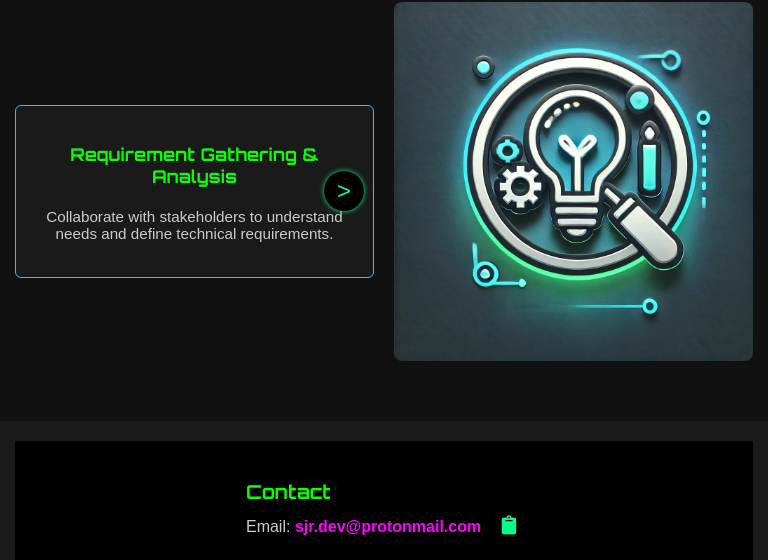
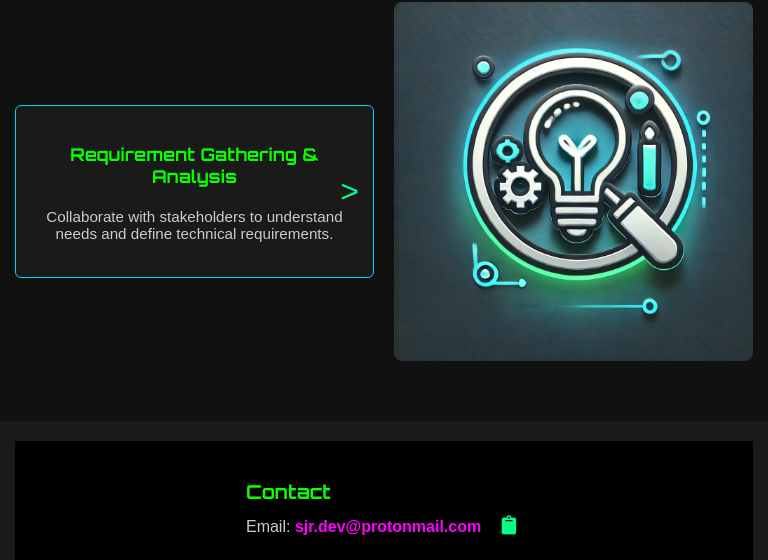
Before and after one commit to Sammy-John/teknabu_landing_page, a plain HTML site: page index.html in a window 768 px wide. Shown: the part 1247-1807 px from the top of the page. Drawn offline with Linux system fonts and the light colour scheme.

Commit message:
Changed Next Icon

```diff
--- a/teknabustyles.css
+++ b/teknabustyles.css
@@ -757,28 +757,22 @@ ul li a.service-text:hover {
         transition: opacity 0.3s ease;
     }
 
-    /* Next button */
-    .next-icon {
-        display: flex;
-        justify-content: center;
-        align-items: center;
+     /* Next Icon, hidden on desktop */
+     .next-icon {
+        display: block; /* Show only on mobile */
         position: absolute;
         top: 50%;
-        right: 10px;
-        width: 40px;
-        height: 40px;
-        font-size: 1.5rem;
+        right: 15px;
+        transform: translateY(-50%);
+        font-size: 2em;
         color: var(--icon-primary);
-        background-color: var(--background-main);
-        border-radius: 50%;
         cursor: pointer;
-        box-shadow: 0 0 5px var(--icon-primary);
-        transition: background-color 0.3s ease, transform 0.3s ease;
+        z-index: 1;
+        transition: color 0.3s ease;
     }
 
     .next-icon:hover {
-        background-color: var(--icon-hover);
-        transform: scale(1.1);
+        color: var(--icon-hover);
     }
 }
 
```
